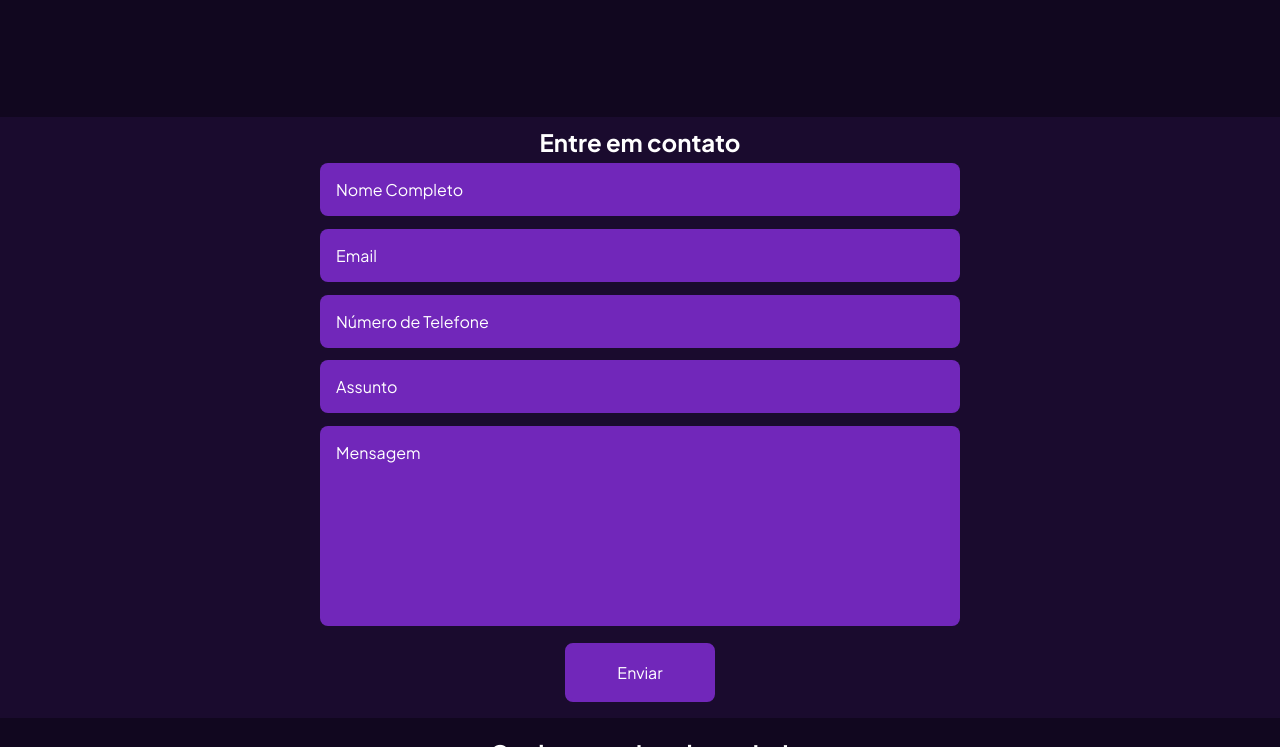
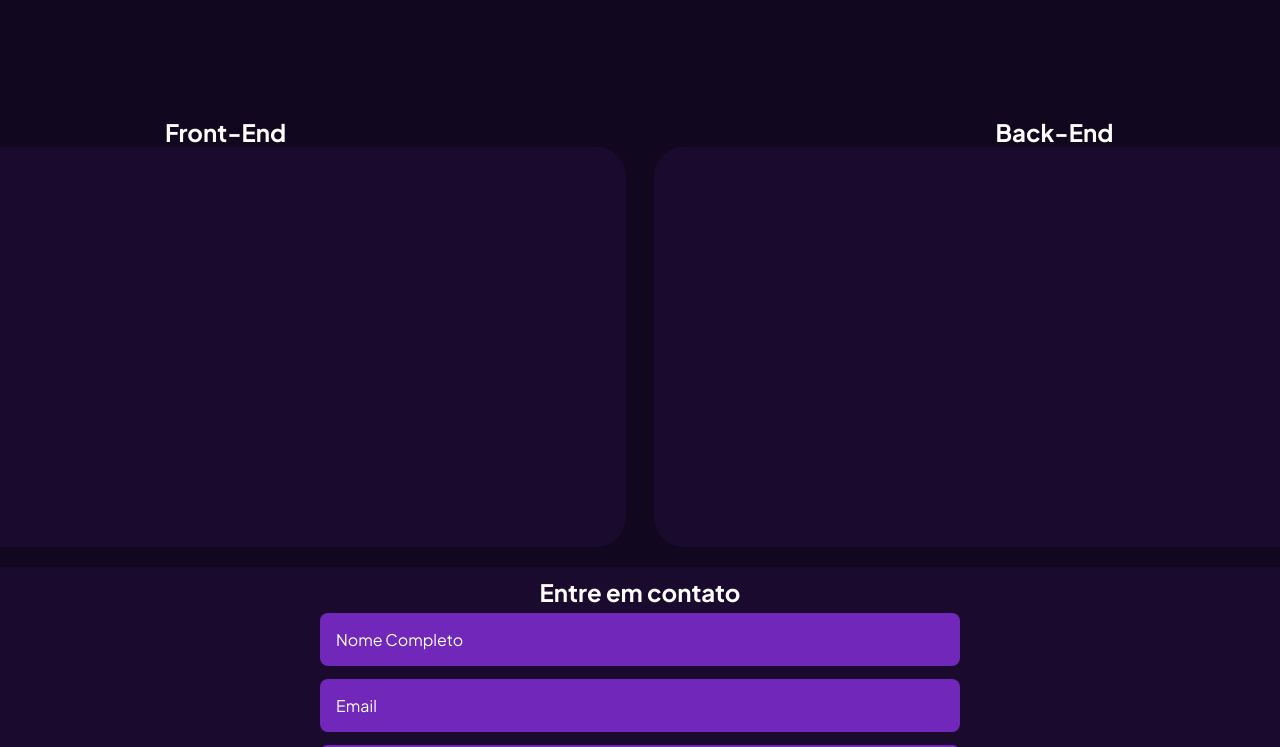
Before and after one commit to RenanMorata/PortNan, a plain HTML site: page index.html in a window 1280 px wide. Shown: the part 751-1498 px from the top of the page. Drawn offline with nearby package versions, Linux system fonts and the light colour scheme; a web font is replaced by a local one.

Commit message:
criação de cards

```diff
--- a/css/style.css
+++ b/css/style.css
@@ -290,6 +290,19 @@ h1{
     box-shadow: 0 0 10px var(--cor-padrao-fonte);
 }
 
+.habilidades{
+    display: flex;
+    gap: 1.8rem;
+    color: var(--cor-padrao-fonte);
+    font-family: var(--font-principal);
+    margin-bottom: 1.25rem;
+}
+.card{
+    background:var(--cor-header);
+    height: 25rem;
+    width: 50rem;
+    border-radius: 30px;
+}
 /* ------------------------------R O D A P É----------------------------------- */
 footer{
     background: var(--cor-header);
--- a/index.html
+++ b/index.html
@@ -34,6 +34,16 @@
                 <h1 class="titulo">Desenvolvedor <strong>Full-Stack</strong>. </h1>
                 <h4 class="conteudo">amplo conhecimento em linguagens de programação como <br> C#,HTML, CSS, JavaScript, React, TypeScript e SQL,<br> vinculando esses conhecimentos a gestão de empresas. <br>Busco sempre aprimorar minhas habilidades e expandir minha expertise <br>em administração e tecnologia.</h4>
              </div>
+        </section>
+        <section class="habilidades">
+           <div class="front-end">
+                <h2>Front-End</h2>
+                <div class="card"></div>
+           </div>
+           <div class="back-end">
+                <h2>Back-End</h2>
+                <div class="card"></div>
+           </div>
         </section>
         <section class="formulario-contato">
             <form id="contatoForm">
```
Also changed, not shown: img/agrupamento-de-icones.png (added).
